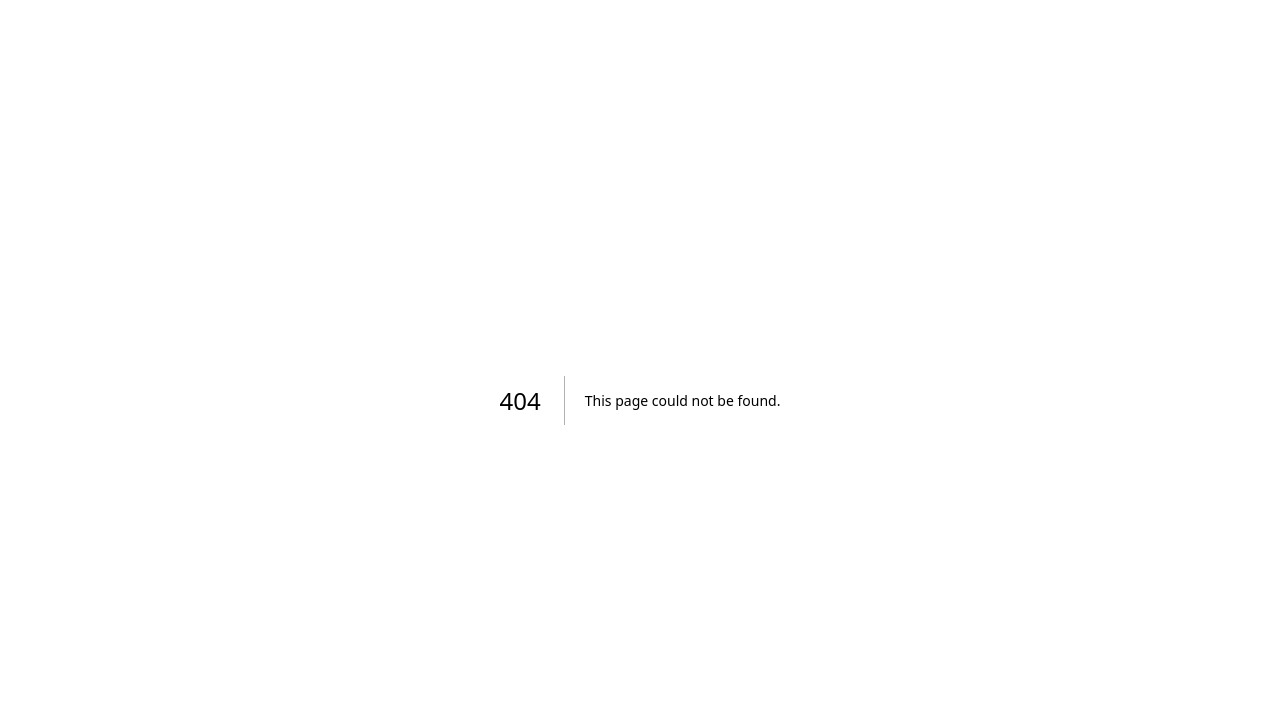
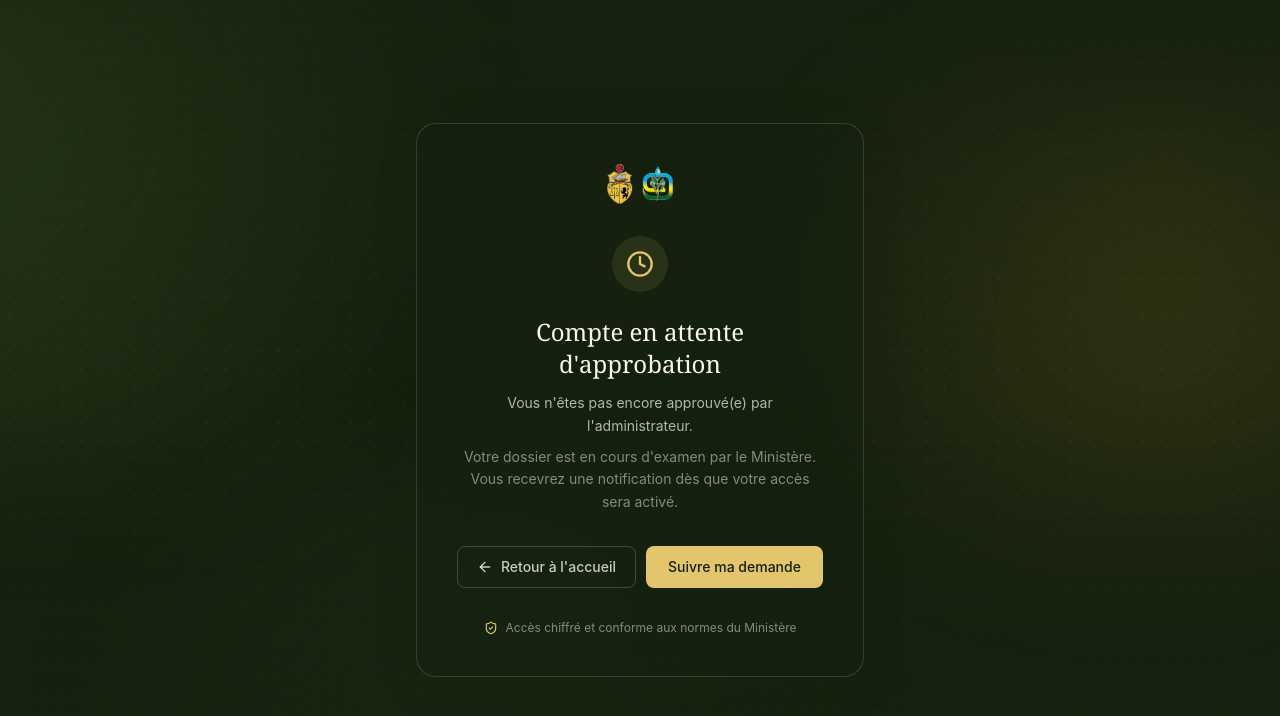
Before and after one commit to rayen-abidi05/Gov-platforme, a Next.js app in the folder Frontend/: page /not-approved in a window 1280 px wide. Before the commit this address had no page. Shown: the top 716 px of the page. Built offline with nearby package versions, Linux system fonts and the light colour scheme.

Commit message:
ui changes

```diff
--- a/Frontend/app/(exporter)/espace/layout.tsx
+++ b/Frontend/app/(exporter)/espace/layout.tsx
@@ -12,7 +12,7 @@ export default function ExporterDashboardLayout({ children }: { children: React.
   console.log(user)
   useEffect(() => {
     if (!isLoading && user && user.status !== "APPROVED") {
-      router.replace("/espace");
+      router.replace("/not-approved");
     }
   }, [isLoading, user, router]);
 
--- a/Frontend/app/(exporter)/registration/new/page.tsx
+++ b/Frontend/app/(exporter)/registration/new/page.tsx
@@ -1,16 +1,23 @@
 "use client";
 
+import { useEffect } from "react";
 import { useForm, Controller } from "react-hook-form";
 import { zodResolver } from "@hookform/resolvers/zod";
-import { ShieldCheck, Leaf } from "lucide-react";
+import { useRouter } from "next/navigation";
+import { ShieldCheck, ArrowLeft, Save } from "lucide-react";
+import { toast } from "sonner";
 import { useSubmitRegistration } from "@/hooks/useSubmitRegistration";
 import { documentsSchema, DocumentsFormValues } from "@/lib/validations/documentsSchema";
 import { getRequiredDocTypes, DOCUMENT_LABELS } from "@/lib/documentConfig";
 import DocumentSlot from "@/components/DocumentSlot";
 import { useCompany } from "@/hooks/useCompany";
 import Image from "next/image";
+import Link from "next/link";
+
+const DRAFT_KEY = "registration-draft-requestText";
 
 export default function RegistrationPage() {
+  const router = useRouter();
   const { data: company } = useCompany();
   const isRented = company?.company.isRented;
   const isResident = company?.company.isResident;
@@ -22,10 +29,30 @@ export default function RegistrationPage() {
     register,
     handleSubmit,
     setError,
+    setValue,
+    getValues,
     formState: { errors, isSubmitting },
   } = useForm<DocumentsFormValues>({
     resolver: zodResolver(documentsSchema),
   });
+
+  // Documents (files) can't be persisted across sessions for security
+  // reasons in the browser, but the request text can — so an exporter
+  // can pause mid-way and pick up where they left off.
+  useEffect(() => {
+    const saved = typeof window !== "undefined" ? localStorage.getItem(DRAFT_KEY) : null;
+    if (saved) {
+      setValue("requestText", saved);
+    }
+  }, [setValue]);
+
+  const handleSaveDraft = () => {
+    const values = getValues();
+    if (values.requestText) {
+      localStorage.setItem(DRAFT_KEY, values.requestText);
+    }
+    toast.success("Brouillon enregistré. Vous pouvez revenir plus tard pour continuer.");
+  };
 
   const { mutateAsync, isPending, isError, error } = useSubmitRegistration();
 
@@ -53,6 +80,7 @@ export default function RegistrationPage() {
       }
     }
     await mutateAsync(values);
+    if (typeof window !== "undefined") localStorage.removeItem(DRAFT_KEY);
   };
 
   return (
@@ -69,6 +97,13 @@ export default function RegistrationPage() {
             />
             <span className="font-display text-lg tracking-wide">MARP</span>
           </div>
+          <Link
+            href="/"
+            className="inline-flex items-center gap-1.5 rounded-full border border-cream-50/15 px-3.5 py-2 text-sm text-cream-50/80 transition-all duration-200 hover:border-gold-300/30 hover:text-gold-300"
+          >
+            <ArrowLeft className="h-3.5 w-3.5" />
+            Accueil
+          </Link>
         </div>
 
         <div className="rounded-2xl border border-cream-50/10 bg-olive-950/40 backdrop-blur-md p-8 sm:p-10">
@@ -137,13 +172,24 @@ export default function RegistrationPage() {
               </div>
             )}
 
+            <div className="mt-8 flex flex-col gap-2.5 sm:flex-row">
+              <button
+                type="button"
+                onClick={handleSaveDraft}
+                disabled={isPending}
+                className="flex items-center justify-center gap-2 rounded-lg border border-cream-50/15 px-4 py-3 text-sm font-medium text-cream-50/80 transition-all duration-200 hover:bg-cream-50/5 disabled:opacity-60 sm:flex-1"
+              >
+                <Save className="h-4 w-4" />
+                Enregistrer le brouillon
+              </button>
               <button
                 type="submit"
                 disabled={isSubmitting || isPending}
-              className="mt-8 flex w-full items-center justify-center gap-2 rounded-lg bg-gold-300 px-4 py-3 text-sm font-medium text-olive-950 transition-all duration-200 hover:bg-gold-300/90 disabled:opacity-60"
+                className="flex items-center justify-center gap-2 rounded-lg bg-gold-300 px-4 py-3 text-sm font-medium text-olive-950 transition-all duration-200 hover:bg-gold-300/90 disabled:opacity-60 sm:flex-1"
               >
                 {isPending ? "Envoi en cours..." : "Soumettre la demande"}
               </button>
+            </div>
           </form>
 
           <div className="mt-8 flex items-center gap-2 text-xs text-cream-50/50">
--- a/Frontend/app/(exporter)/registration/page.tsx
+++ b/Frontend/app/(exporter)/registration/page.tsx
@@ -1,8 +1,10 @@
 "use client";
 
 
+import Link from "next/link";
+import Image from "next/image";
 import { useRouter } from "next/navigation";
-import { Leaf, CheckCircle2, FileText, RefreshCcw, Plus } from "lucide-react";
+import { CheckCircle2, FileText, RefreshCcw, Plus, ArrowLeft } from "lucide-react";
 import { useMyRegistrationRequests } from "@/hooks/useMyRegistrationRequests";
 import { useModifyDocument } from "@/hooks/useModifyDocument";
 import { getRequiredDocTypes, DOCUMENT_LABELS } from "@/lib/documentConfig";
@@ -66,10 +68,25 @@ export default function RegistrationTrackingPage() {
       <div className="mx-auto max-w-3xl px-6 py-12 sm:px-10 lg:py-16">
         <div className="mb-10 flex items-center justify-between">
           <div className="flex items-center gap-2.5">
-            <Leaf className="h-6 w-6 text-gold-300" />
+            <Image
+              src="/logo-ministere.png"
+              alt="Ministère de l'Agriculture"
+              width={90}
+              height={55}
+              className="h-10 w-auto object-contain"
+            />
             <span className="font-display text-lg tracking-wide">MARHP</span>
           </div>
-          <NotificationBell />
+          <div className="flex items-center gap-3">
+            <Link
+              href="/"
+              className="inline-flex items-center gap-1.5 rounded-full border border-cream-50/15 px-3.5 py-2 text-sm text-cream-50/80 transition-all duration-200 hover:border-gold-300/30 hover:text-gold-300"
+            >
+              <ArrowLeft className="h-3.5 w-3.5" />
+              Accueil
+            </Link>
+            <NotificationBell />
+          </div>
         </div>
 
         <div className="rounded-2xl border border-cream-50/10 bg-olive-950/40 backdrop-blur-md p-8 sm:p-10">
--- a/Frontend/app/layout.tsx
+++ b/Frontend/app/layout.tsx
@@ -2,6 +2,7 @@ import type { Metadata } from "next";
 import { Geist, Geist_Mono } from "next/font/google";
 import "./globals.css";
 import Provider from "./provider"
+import { Toaster } from "@/components/ui/sonner";
 const geistSans = Geist({
   variable: "--font-geist-sans",
   subsets: ["latin"],
@@ -31,6 +32,7 @@ export default function RootLayout({
         <Provider>
             {children}
           </Provider>
+          <Toaster />
         </body>
     </html>
   );
--- /dev/null
+++ b/Frontend/app/not-approved/page.tsx
@@ -0,0 +1,65 @@
+import type { Metadata } from "next";
+import Link from "next/link";
+import Image from "next/image";
+import { Clock, ArrowLeft, ShieldCheck } from "lucide-react";
+import { OliveAuroraBackground } from "@/components/olive-ui/olive-aurora-background";
+
+export const metadata: Metadata = {
+  title: "Compte en attente d'approbation — Plateforme d'Export de l'Huile d'Olive",
+};
+
+export default function NotApprovedPage() {
+  return (
+    <main className="relative flex min-h-screen w-full items-center justify-center px-6 py-12 font-body text-cream-50">
+      <OliveAuroraBackground />
+
+      <div className="relative z-10 w-full max-w-md rounded-xl2 border border-cream-50/15 bg-olive-950/40 p-8 text-center shadow-glass backdrop-blur-xl sm:p-10">
+        <div className="mx-auto flex items-center justify-center gap-2.5">
+          <Image
+            src="/logo-ministere.png"
+            alt="Ministère de l'Agriculture"
+            width={90}
+            height={55}
+            className="h-10 w-auto object-contain"
+          />
+        </div>
+
+        <div className="mx-auto mt-8 flex h-14 w-14 items-center justify-center rounded-full bg-gold-300/10 text-gold-300">
+          <Clock className="h-7 w-7" />
+        </div>
+
+        <h1 className="mt-6 font-display text-2xl text-cream-50">
+          Compte en attente d'approbation
+        </h1>
+        <p className="mt-3 text-sm leading-relaxed text-cream-50/70">
+          Vous n'êtes pas encore approuvé(e) par l'administrateur.
+        </p>
+        <p className="mt-2 text-sm leading-relaxed text-cream-50/50">
+          Votre dossier est en cours d'examen par le Ministère. Vous recevrez une
+          notification dès que votre accès sera activé.
+        </p>
+
+        <div className="mt-8 flex flex-col gap-2.5 sm:flex-row">
+          <Link
+            href="/"
+            className="flex flex-1 items-center justify-center gap-2 rounded-lg border border-cream-50/20 px-4 py-2.5 text-sm font-medium text-cream-50/80 transition-all duration-200 hover:border-gold-300/40 hover:text-gold-300"
+          >
+            <ArrowLeft className="h-4 w-4" />
+            Retour à l'accueil
+          </Link>
+          <Link
+            href="/registration"
+            className="flex flex-1 items-center justify-center gap-2 rounded-lg bg-gold-300 px-4 py-2.5 text-sm font-medium text-olive-950 transition-all duration-200 hover:bg-gold-300/90"
+          >
+            Suivre ma demande
+          </Link>
+        </div>
+
+        <div className="mt-8 flex items-center justify-center gap-2 text-xs text-cream-50/50">
+          <ShieldCheck className="h-3.5 w-3.5 text-gold-300" />
+          <span>Accès chiffré et conforme aux normes du Ministère</span>
+        </div>
+      </div>
+    </main>
+  );
+}
--- a/Frontend/components/Navbar.tsx
+++ b/Frontend/components/Navbar.tsx
@@ -15,7 +15,6 @@ import { useRouter } from "next/navigation";
 export default function Navbar() {
   const router = useRouter()
   const { data: user, isLoading } = useUser();
-  console.log(user)
   const [scrolled, setScrolled] = useState(false);
   const [open, setOpen] = useState(false);
   const logoutMutation = useMutation({
@@ -35,9 +34,28 @@ export default function Navbar() {
   const links = [
     { href: "/contact", label: "Contact" },
     { href: "/about", label: "À propos" },
-    { href: "/chaier-de-charge", label: "Cahier de charge" },
+    { href: "/espace", label: "Espace", protected: true },
     { href: "/registration", label: "Demande d'enregistrement" },
   ];
+
+  // "Espace" is the exporter's private dashboard. If the exporter hasn't
+  // been approved by an admin yet, send them to a clear explanation page
+  // instead of letting them hit the (looping) guard inside /espace itself.
+  const handleProtectedNav = (href: string) => {
+    if (href !== "/espace") {
+      router.push(href);
+      return;
+    }
+    if (!user) {
+      router.push("/login");
+      return;
+    }
+    if (user.role === "EXPORTER" && user.status !== "APPROVED") {
+      router.push("/not-approved");
+      return;
+    }
+    router.push(href);
+  };
 
   return (
     <header
@@ -54,7 +72,7 @@ export default function Navbar() {
             alt="Ministère de l'Agriculture"
             width={90}
             height={55}
-            className="h-20 w-20 object-contain"
+            className="h-10 w-auto object-contain"
             priority
           />
           <div className="leading-tight">
@@ -67,15 +85,15 @@ export default function Navbar() {
           </div>
         </Link>
 
-        <nav className="hidden items-center gap-8 lg:flex">
+        <nav className="hidden items-center gap-2 lg:flex">
           {links.map((l) => (
-            <Link
+            <button
               key={l.href}
-              href={l.href}
-              className="text-sm text-cream-100/85 transition-colors hover:text-gold-300"
+              onClick={() => handleProtectedNav(l.href)}
+              className="rounded-full border border-cream-50/10 bg-cream-50/[0.03] px-4 py-2 text-sm text-cream-100/85 transition-all duration-200 hover:border-gold-300/30 hover:bg-gold-300/10 hover:text-gold-300"
             >
               {l.label}
-            </Link>
+            </button>
           ))}
         </nav>
 
@@ -96,14 +114,16 @@ export default function Navbar() {
         <div className="fixed inset-x-0 top-16 bottom-0 z-[999] bg-olive-950 lg:hidden">
           <div className="mx-auto flex h-full max-w-7xl flex-col gap-1 overflow-y-auto px-5 py-6">
             {links.map((l) => (
-              <Link
+              <button
                 key={l.href}
-                href={l.href}
-                onClick={() => setOpen(false)}
-                className="rounded-md px-3 py-3 text-base text-cream-100 hover:bg-olive-800 hover:text-gold-300"
+                onClick={() => {
+                  setOpen(false);
+                  handleProtectedNav(l.href);
+                }}
+                className="rounded-md px-3 py-3 text-left text-base text-cream-100 hover:bg-olive-800 hover:text-gold-300"
               >
                 {l.label}
-              </Link>
+              </button>
             ))}
 
             <div className="mt-4 border-t border-cream-50/10 pt-4">
--- a/Frontend/components/exporter/ExporterSidebar.tsx
+++ b/Frontend/components/exporter/ExporterSidebar.tsx
@@ -1,8 +1,9 @@
 "use client";
 
 import Link from "next/link";
+import Image from "next/image";
 import { usePathname } from "next/navigation";
-import { LayoutDashboard, FileCheck2, Ship, FolderOpen, Building2, Leaf } from "lucide-react";
+import { LayoutDashboard, FileCheck2, Ship, FolderOpen, Building2 } from "lucide-react";
 
 const NAV_ITEMS = [
   { href: "/espace", label: "Vue d'ensemble", icon: LayoutDashboard },
@@ -18,7 +19,13 @@ export default function ExporterSidebar() {
   return (
     <aside className="hidden w-64 shrink-0 border-r border-cream-50/10 bg-olive-950/60 backdrop-blur-md lg:flex lg:flex-col">
       <div className="flex items-center gap-2.5 px-6 py-6">
-        <Leaf className="h-6 w-6 text-gold-300" />
+        <Image
+          src="/logo-ministere.png"
+          alt="Ministère de l'Agriculture"
+          width={90}
+          height={55}
+          className="h-10 w-auto object-contain"
+        />
         <span className="font-display text-base tracking-wide text-cream-50">MARHP</span>
       </div>
 
--- a/Frontend/components/landing/LandingContent.tsx
+++ b/Frontend/components/landing/LandingContent.tsx
@@ -7,6 +7,7 @@ import {
   GitBranch, UserPlus, UploadCloud, BadgeCheck,
 } from "lucide-react";
 import Link from "next/link";
+import { useUser } from "@/hooks/useUser";
 
 /* ---------------- Reveal on scroll ---------------- */
 function useReveal<T extends HTMLElement>() {
@@ -143,6 +144,9 @@ function Aurora() {
 
 /* ---------------- Sections ---------------- */
 function Hero() {
+  const { data: user } = useUser();
+  const isLoggedInExporter = user?.role === "EXPORTER";
+
   return (
     <section className="relative overflow-hidden pt-36 pb-24 md:pt-44 md:pb-32">
       <Aurora />
@@ -178,6 +182,7 @@ function Hero() {
           </Reveal>
 
           <Reveal delay={320}>
+            {!isLoggedInExporter && (
               <div className="mt-9 flex flex-wrap items-center gap-3">
                 <Link
                   href="/register"
@@ -193,6 +198,7 @@ function Hero() {
                   Se connecter
                 </Link>
               </div>
+            )}
           </Reveal>
 
           <Reveal delay={420}>
@@ -429,6 +435,9 @@ function Trust() {
 }
 
 function FinalCTA() {
+  const { data: user } = useUser();
+  const isLoggedInExporter = user?.role === "EXPORTER";
+
   return (
     <section className="relative overflow-hidden py-28">
       <div className="pointer-events-none absolute inset-0">
@@ -447,6 +456,7 @@ function FinalCTA() {
             simplifiez chaque étape de vos démarches d'exportation.
           </p>
         </Reveal>
+        {!isLoggedInExporter && (
           <Reveal delay={220}>
             <Link
               href="/register"
@@ -456,6 +466,7 @@ function FinalCTA() {
               <ArrowRight className="h-4 w-4" />
             </Link>
           </Reveal>
+        )}
       </div>
     </section>
   );
--- a/Frontend/components/olive-ui/login-form.tsx
+++ b/Frontend/components/olive-ui/login-form.tsx
@@ -150,9 +150,17 @@ export function LoginForm() {
         </a>
       </div>
 
-      <Button type="submit" isLoading={mutation.isPending}>
-        {mutation.isPending ? "Connexion en cours..." : "Se connecter"}
-      </Button>
+      <div className="flex items-center gap-3">
+        <Button type="submit" isLoading={mutation.isPending} className="flex-1">
+          {mutation.isPending ? "Connexion en cours..." : "Se connecter"}
+        </Button>
+        <Link
+          href="/"
+          className="inline-flex items-center justify-center rounded-lg border border-cream-50/20 px-4 py-2.5 text-sm font-medium text-cream-50/80 transition-all duration-200 hover:border-gold-300/40 hover:text-gold-300"
+        >
+          Retour à l&apos;accueil
+        </Link>
+      </div>
 
       <div className="mt-6 flex items-center gap-3">
         <span className="h-px flex-1 bg-cream-50/20" />
--- a/Frontend/components/register/register-wizard.tsx
+++ b/Frontend/components/register/register-wizard.tsx
@@ -1,6 +1,7 @@
 "use client";
 
 import { useState } from "react";
+import { useRouter } from "next/navigation";
 import { FormProvider, useForm } from "react-hook-form";
 import { zodResolver } from "@hookform/resolvers/zod";
 import { ArrowLeft, ArrowRight } from "lucide-react";
@@ -33,7 +34,13 @@ export function RegisterWizard() {
 
   const [stepIndex, setStepIndex] = useState(0);
 
-  const registerMutation = useRegister();
+  const router = useRouter();
+
+  const registerMutation = useRegister({
+    onSuccess: () => {
+      setTimeout(() => router.push("/login"), 1200);
+    },
+  });
 
 
   const methods = useForm<RegisterFormValues>({
```
Lines whose indentation alone changed are shown as unchanged.
